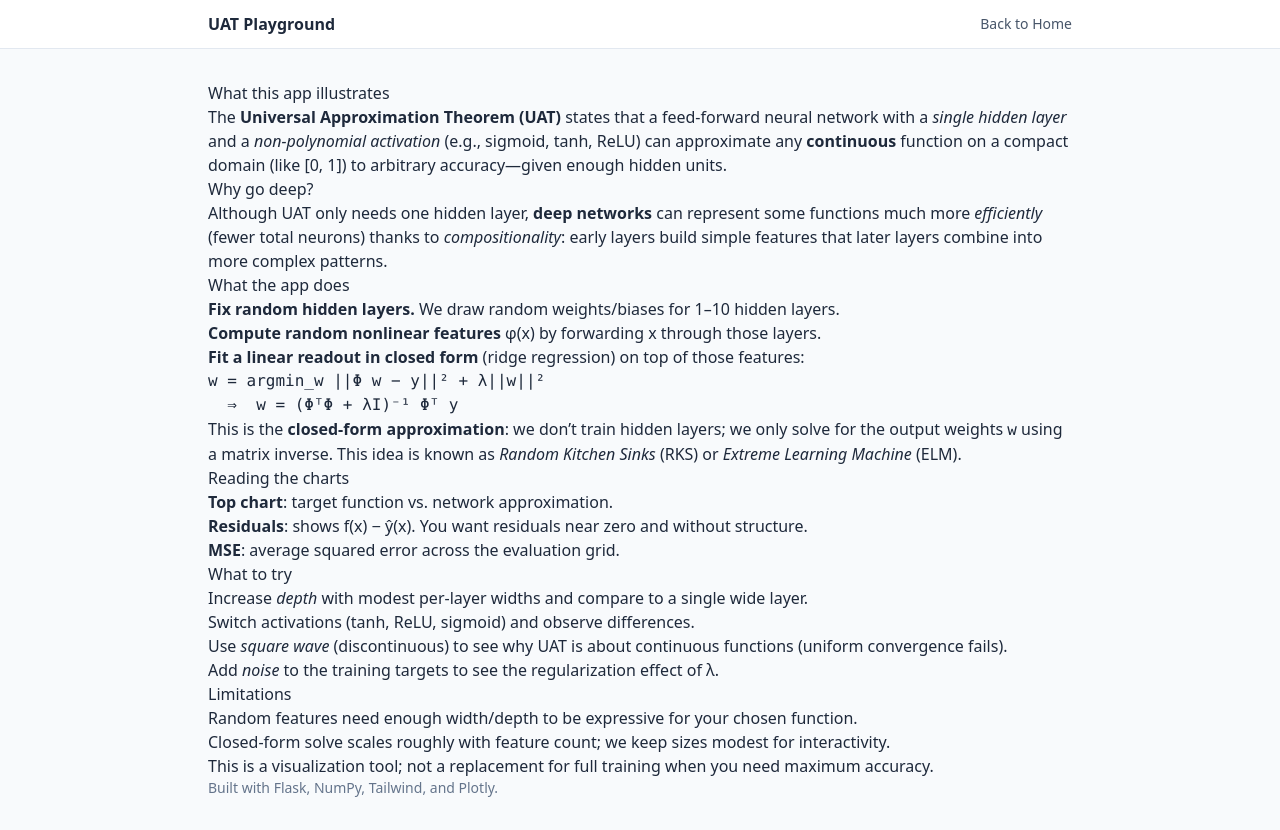
After one commit to saneshashank/univ_approx_theorem, a Flask app: page /about in a window 1280 px wide. The commit adds this page. Run offline with Flask 3, Linux system fonts and the light colour scheme; some libraries are stand-ins or nearby versions.

Commit message:
additional explanation page and residual error graph added

```diff
--- a/app.py
+++ b/app.py
@@ -1,7 +1,7 @@
-from flask import Flask, render_template, request, jsonify
+from flask import Flask, render_template, request, jsonify, url_for
 import numpy as np
 
-app = Flask(__name__)
+app = Flask(__name__, template_folder="templates", static_folder="static")
 
 # -------- Target functions --------
 def f_sine(x):   return np.sin(2 * np.pi * x)
@@ -31,37 +31,25 @@ ACTIVATIONS = {
 
 # ---- Utilities ----
 def parse_layers(s: str):
-    """
-    Parse comma-separated widths -> list[int], enforce 1..2048 per layer and depth <= 10.
-    """
     try:
         parts = [p.strip() for p in s.split(",") if p.strip()]
         if not parts:
             return [64]
         widths = []
-        for p in parts[:10]:  # cap depth to 10
-            w = int(p)
-            if w < 1:
-                w = 1
-            if w > 2048:
-                w = 2048
+        for p in parts[:10]:
+            w = max(1, min(2048, int(p)))
             widths.append(w)
         return widths
     except Exception:
         return None
 
 def he_scale(fan_in, act_key):
-    # Reasonable default scales so different activations behave nicely
     if act_key == "relu":
         return np.sqrt(2.0 / max(1, fan_in))
-    else:  # tanh / sigmoid
+    else:
         return 1.0 / np.sqrt(max(1, fan_in))
 
 def init_random_params(layer_sizes, act_key, rng):
-    """
-    Build a stack of (W, b) for a network mapping R^1 -> R^{layer_sizes[-1]} features.
-    Returns: list of (W, b), where W: (in_dim, out_dim), b: (out_dim,)
-    """
     params = []
     in_dim = 1
     for width in layer_sizes:
@@ -73,30 +61,21 @@ def init_random_params(layer_sizes, act_key, rng):
     return params
 
 def forward_features(x, params, act_fn):
-    """
-    Forward pass through all hidden layers to produce random features.
-    x: (N,)
-    returns Phi: (N, last_width)
-    """
-    H = x.reshape(-1, 1)  # (N, 1)
+    H = x.reshape(-1, 1)
     for (W, b) in params:
-        H = act_fn(H @ W + b)  # broadcast b
+        H = act_fn(H @ W + b)
     return H
 
 def fit_ridge_closed_form(Phi, y, lam):
-    """
-    Ridge regression on top of features (with bias).
-    """
     N, W = Phi.shape
-    Phi_aug = np.concatenate([np.ones((N, 1)), Phi], axis=1)  # bias term
+    Phi_aug = np.concatenate([np.ones((N, 1)), Phi], axis=1)
     A = Phi_aug.T @ Phi_aug + lam * np.eye(W + 1)
     b = Phi_aug.T @ y
     w = np.linalg.solve(A, b)
-    return w  # includes bias as w[0]
+    return w
 
 def predict_with_weights(Phi, w):
-    N, W = Phi.shape
-    Phi_aug = np.concatenate([np.ones((N, 1)), Phi], axis=1)
+    Phi_aug = np.concatenate([np.ones((Phi.shape[0], 1)), Phi], axis=1)
     return Phi_aug @ w
 
 def make_grid(n=500):
@@ -110,9 +89,12 @@ def index():
         activations={k: v[0] for k, v in ACTIVATIONS.items()},
     )
 
+@app.route("/about")
+def about():
+    return render_template("about.html")
+
 @app.route("/approximate")
 def approximate():
-    # --- Parse UI params ---
     target_key = request.args.get("target", "sine")
     act_key    = request.args.get("activation", "tanh")
     layers_str = request.args.get("layers", "64")
@@ -133,20 +115,15 @@ def approximate():
     act_name, act_fn = ACTIVATIONS[act_key]
     rng = np.random.default_rng(seed)
 
-    # Training data
     x_train = np.linspace(0.0, 1.0, 512)
     y_train = f(x_train)
     if noise_std > 0:
         y_train = y_train + rng.normal(0, noise_std, size=y_train.shape)
 
-    # Initialize a fixed random deep net and reuse it for grid eval
     params = init_random_params(layer_sizes, act_key, rng)
-
-    # Fit ridge on top of deep random features
     Phi_train = forward_features(x_train, params, act_fn)
     w = fit_ridge_closed_form(Phi_train, y_train, lam)
 
-    # Evaluate on a grid for plotting
     x_grid = make_grid(500)
     y_true = f(x_grid)
     Phi_grid = forward_features(x_grid, params, act_fn)
@@ -171,5 +148,4 @@ def approximate():
     })
 
 if __name__ == "__main__":
-    # Run in dev mode; for production use a proper WSGI server
     app.run(host="127.0.0.1", port=5000, debug=True)
--- /dev/null
+++ b/templates/about.html
@@ -0,0 +1,76 @@
+<!doctype html>
+<html lang="en">
+<head>
+  <meta charset="utf-8" />
+  <meta name="viewport" content="width=device-width,initial-scale=1" />
+  <title>Explanation — Universal Approximation Playground</title>
+  <script src="https://cdn.tailwindcss.com"></script>
+</head>
+<body class="bg-slate-50 text-slate-800">
+  <nav class="bg-white border-b border-slate-200">
+    <div class="max-w-4xl mx-auto px-4 py-3 flex items-center justify-between">
+      <a href="/" class="font-bold">UAT Playground</a>
+      <a href="/" class="text-sm text-slate-600 hover:text-slate-900">Back to Home</a>
+    </div>
+  </nav>
+
+  <main class="max-w-4xl mx-auto px-4 py-8 prose prose-slate">
+    <h1>What this app illustrates</h1>
+    <p>
+      The <strong>Universal Approximation Theorem (UAT)</strong> states that a feed-forward neural
+      network with a <em>single hidden layer</em> and a <em>non-polynomial activation</em>
+      (e.g., sigmoid, tanh, ReLU) can approximate any <strong>continuous</strong> function on a
+      compact domain (like [0, 1]) to arbitrary accuracy—given enough hidden units.
+    </p>
+
+    <h2>Why go deep?</h2>
+    <p>
+      Although UAT only needs one hidden layer, <strong>deep networks</strong> can represent some
+      functions much more <em>efficiently</em> (fewer total neurons) thanks to <em>compositionality</em>:
+      early layers build simple features that later layers combine into more complex patterns.
+    </p>
+
+    <h2>What the app does</h2>
+    <ol>
+      <li><strong>Fix random hidden layers.</strong> We draw random weights/biases for 1–10 hidden layers.</li>
+      <li><strong>Compute random nonlinear features</strong> &phi;(x) by forwarding x through those layers.</li>
+      <li><strong>Fit a linear readout in closed form</strong> (ridge regression) on top of those features:</li>
+    </ol>
+
+    <pre><code>w = argmin_w ||Φ w − y||² + λ||w||²
+  ⇒  w = (ΦᵀΦ + λI)⁻¹ Φᵀ y</code></pre>
+
+    <p>
+      This is the <strong>closed-form approximation</strong>:
+      we don’t train hidden layers; we only solve for the output weights <code>w</code> using a matrix inverse.
+      This idea is known as <em>Random Kitchen Sinks</em> (RKS) or <em>Extreme Learning Machine</em> (ELM).
+    </p>
+
+    <h2>Reading the charts</h2>
+    <ul>
+      <li><strong>Top chart</strong>: target function vs. network approximation.</li>
+      <li><strong>Residuals</strong>: shows f(x) − ŷ(x). You want residuals near zero and without structure.</li>
+      <li><strong>MSE</strong>: average squared error across the evaluation grid.</li>
+    </ul>
+
+    <h2>What to try</h2>
+    <ul>
+      <li>Increase <em>depth</em> with modest per-layer widths and compare to a single wide layer.</li>
+      <li>Switch activations (tanh, ReLU, sigmoid) and observe differences.</li>
+      <li>Use <em>square wave</em> (discontinuous) to see why UAT is about continuous functions (uniform convergence fails).</li>
+      <li>Add <em>noise</em> to the training targets to see the regularization effect of λ.</li>
+    </ul>
+
+    <h2>Limitations</h2>
+    <ul>
+      <li>Random features need enough width/depth to be expressive for your chosen function.</li>
+      <li>Closed-form solve scales roughly with feature count; we keep sizes modest for interactivity.</li>
+      <li>This is a visualization tool; not a replacement for full training when you need maximum accuracy.</li>
+    </ul>
+
+    <p class="text-sm text-slate-500">
+      Built with Flask, NumPy, Tailwind, and Plotly.
+    </p>
+  </main>
+</body>
+</html>
```
Also changed, not shown: static/uat.js (+16 -3 lines), templates/index.html (+18 -7 lines).
